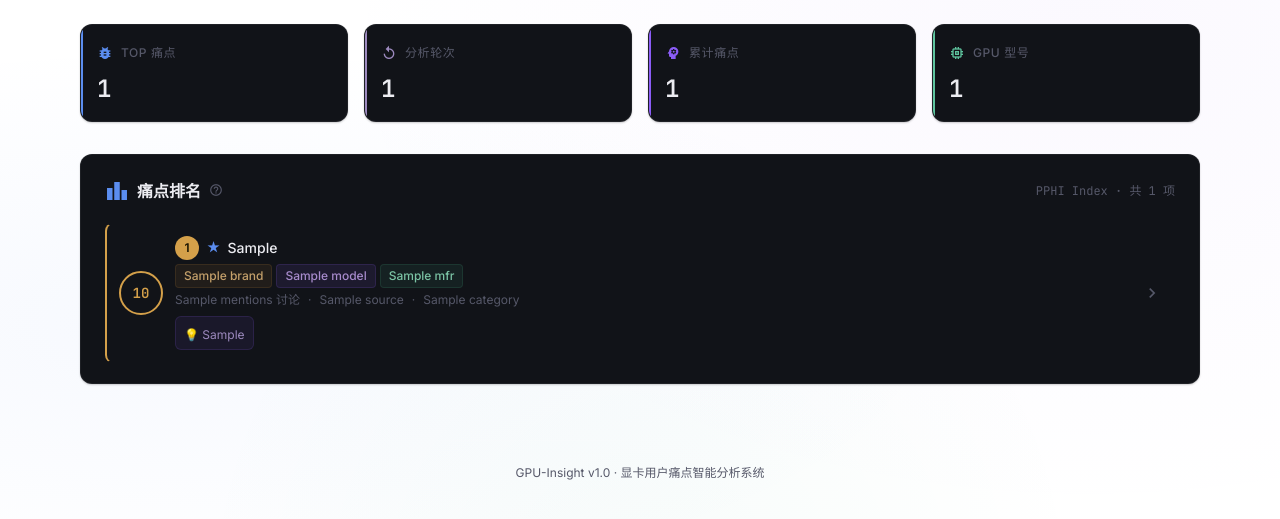
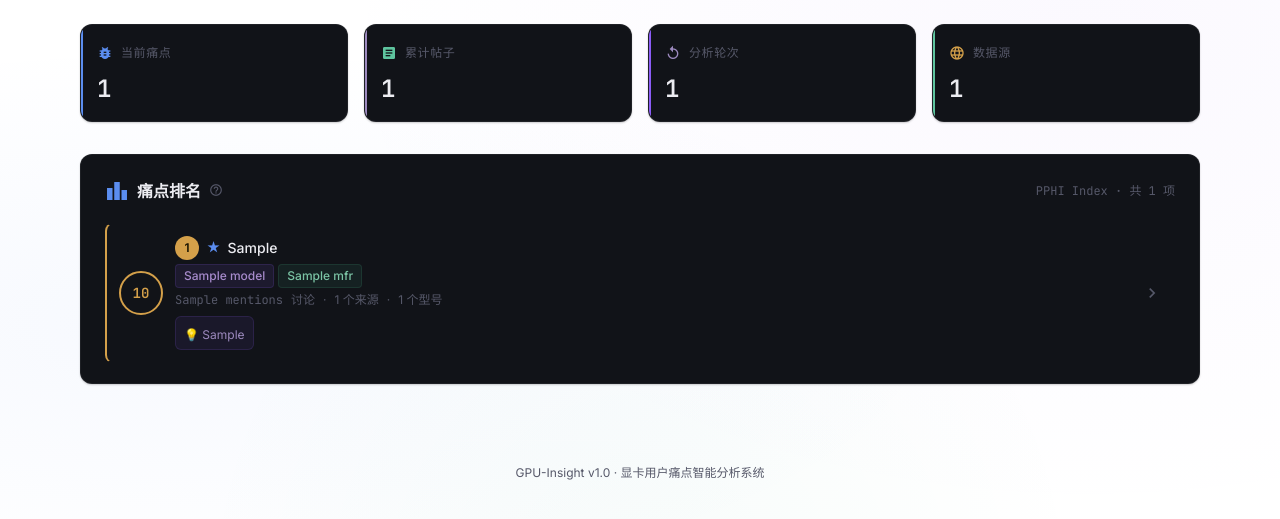
Before and after one commit to JeromeZhou/VibeDev, a FastAPI app: template src/web/templates/index.html in a window 1280 px wide. Shown: the part 77-596 px from the top of the page. Run offline with FastAPI, Linux system fonts and the light colour scheme; the template is opened without the code that fills it: most values are stand-ins (such as "Sample title", 1, 10 or a date in 2020); some libraries are stand-ins or nearby versions.

Commit message:
fix: GPU标签动态累积 + Dashboard增长感展示 + PPHI freshness权重调优
- ranker: 从pphi_history加载累积数据(替代pain_points原始数据)
- ranker: _hist_mentions保留历史mentions数避免重置
- PPHI: freshness 15%->20%, frequency 35%->30% 防老数据霸榜
- Dashboard: 统计卡片改为 当前痛点/累计帖子/分析轮次/数据源
- Dashboard: 新增本轮变化指示器(+N新痛点/+N新型号)
- Dashboard: GPU标签展示从4个扩展到6个+溢出计数
- Dashboard: 关于弹窗更新数据源列表

```diff
--- a/src/web/app.py
+++ b/src/web/app.py
@@ -93,10 +93,53 @@ def _get_cumulative_stats() -> dict:
         total_posts = conn.execute("SELECT COUNT(*) as c FROM posts").fetchone()["c"]
         total_runs = conn.execute("SELECT COUNT(DISTINCT run_date) as c FROM pphi_history").fetchone()["c"]
         total_pains = conn.execute("SELECT COUNT(DISTINCT pain_point) as c FROM pphi_history").fetchone()["c"]
+        total_sources = conn.execute("SELECT COUNT(DISTINCT source) as c FROM posts").fetchone()["c"]
         conn.close()
-        return {"total_posts": total_posts, "total_runs": total_runs, "total_pains": total_pains}
+        return {"total_posts": total_posts, "total_runs": total_runs, "total_pains": total_pains, "total_sources": total_sources}
     except Exception:
-        return {"total_posts": 0, "total_runs": 0, "total_pains": 0}
+        return {"total_posts": 0, "total_runs": 0, "total_pains": 0, "total_sources": 0}
+
+
+def _get_run_delta() -> dict:
+    """对比最新两轮 pphi_history，计算新增痛点数和新增 GPU 型号数"""
+    try:
+        from src.utils.db import get_db
+        conn = get_db()
+        dates = conn.execute(
+            "SELECT DISTINCT run_date FROM pphi_history ORDER BY run_date DESC LIMIT 2"
+        ).fetchall()
+        if len(dates) < 2:
+            conn.close()
+            return {"new_pains": 0, "new_models": 0, "prev_date": ""}
+
+        curr_date, prev_date = dates[0]["run_date"], dates[1]["run_date"]
+
+        # Current run pain points and models
+        curr_rows = conn.execute(
+            "SELECT pain_point, gpu_tags FROM pphi_history WHERE run_date = ?", (curr_date,)
+        ).fetchall()
+        prev_rows = conn.execute(
+            "SELECT pain_point, gpu_tags FROM pphi_history WHERE run_date = ?", (prev_date,)
+        ).fetchall()
+        conn.close()
+
+        curr_pains = set(r["pain_point"] for r in curr_rows)
+        prev_pains = set(r["pain_point"] for r in prev_rows)
+        new_pains = len(curr_pains - prev_pains)
+
+        curr_models = set()
+        for r in curr_rows:
+            tags = json.loads(r["gpu_tags"]) if r["gpu_tags"] else {}
+            curr_models.update(tags.get("models", []))
+        prev_models = set()
+        for r in prev_rows:
+            tags = json.loads(r["gpu_tags"]) if r["gpu_tags"] else {}
+            prev_models.update(tags.get("models", []))
+        new_models = len(curr_models - prev_models)
+
+        return {"new_pains": new_pains, "new_models": new_models, "prev_date": prev_date}
+    except Exception:
+        return {"new_pains": 0, "new_models": 0, "prev_date": ""}
 
 
 @app.get("/")
@@ -104,12 +147,17 @@ async def dashboard(request: Request):
     """痛点仪表盘"""
     data = _load_rankings()
     stats = _get_cumulative_stats()
+
+    # 计算本轮新增统计（对比最新两轮 pphi_history）
+    delta = _get_run_delta()
+
     return templates.TemplateResponse("index.html", {
         "request": request,
         "data": data,
         "rankings": data.get("rankings", []),
         "updated_at": data.get("timestamp", "尚未运行"),
         "stats": stats,
+        "delta": delta,
     })
 
 
--- a/src/web/templates/index.html
+++ b/src/web/templates/index.html
@@ -251,40 +251,45 @@
             <div class="card stat-card stat-1 p-4 animate-in delay-1">
                 <div class="flex items-center gap-2 mb-2">
                     <span class="material-icons text-base" style="color: var(--accent-blue);">bug_report</span>
-                    <p class="text-xs font-medium uppercase tracking-wider" style="color: var(--text-tertiary);">Top 痛点</p>
+                    <p class="text-xs font-medium uppercase tracking-wider" style="color: var(--text-tertiary);">当前痛点</p>
                 </div>
                 <p class="text-2xl font-semibold mono" style="color: var(--text-primary);">{{ data.total_pain_points }}</p>
             </div>
             <div class="card stat-card stat-2 p-4 animate-in delay-2">
+                <div class="flex items-center gap-2 mb-2">
+                    <span class="material-icons text-base" style="color: var(--accent-green);">article</span>
+                    <p class="text-xs font-medium uppercase tracking-wider" style="color: var(--text-tertiary);">累计帖子</p>
+                </div>
+                <p class="text-2xl font-semibold mono" style="color: var(--text-primary);">{{ stats.total_posts }}</p>
+            </div>
+            <div class="card stat-card stat-3 p-4 animate-in delay-3">
                 <div class="flex items-center gap-2 mb-2">
                     <span class="material-icons text-base" style="color: var(--accent-purple);">replay</span>
                     <p class="text-xs font-medium uppercase tracking-wider" style="color: var(--text-tertiary);">分析轮次</p>
                 </div>
                 <p class="text-2xl font-semibold mono" style="color: var(--text-primary);">{{ stats.total_runs }}</p>
             </div>
-            <div class="card stat-card stat-3 p-4 animate-in delay-3">
-                <div class="flex items-center gap-2 mb-2">
-                    <span class="material-icons text-base" style="color: #8b5cf6;">psychology</span>
-                    <p class="text-xs font-medium uppercase tracking-wider" style="color: var(--text-tertiary);">累计痛点</p>
-                </div>
-                <p class="text-2xl font-semibold mono" style="color: var(--text-primary);">{{ stats.total_pains }}</p>
-            </div>
             <div class="card stat-card stat-4 p-4 animate-in delay-4">
                 <div class="flex items-center gap-2 mb-2">
-                    <span class="material-icons text-base" style="color: var(--accent-green);">memory</span>
-                    <p class="text-xs font-medium uppercase tracking-wider" style="color: var(--text-tertiary);">GPU 型号</p>
+                    <span class="material-icons text-base" style="color: var(--accent-amber);">language</span>
+                    <p class="text-xs font-medium uppercase tracking-wider" style="color: var(--text-tertiary);">数据源</p>
                 </div>
-                <p class="text-2xl font-semibold mono" style="color: var(--text-primary);">
-                    {% set ns2 = namespace(models=[]) %}
-                    {% for r in rankings %}
-                        {% for m in r.get('gpu_tags', {}).get('models', []) %}
-                            {% if m not in ns2.models %}{% set ns2.models = ns2.models + [m] %}{% endif %}
-                        {% endfor %}
-                    {% endfor %}
-                    {{ ns2.models | length }}
-                </p>
+                <p class="text-2xl font-semibold mono" style="color: var(--text-primary);">{{ stats.total_sources }}</p>
             </div>
         </div>
+
+        {% if delta.new_pains > 0 or delta.new_models > 0 %}
+        <div class="flex items-center gap-3 mb-6 px-1 text-xs" style="color: var(--text-tertiary);">
+            <span class="material-icons" style="font-size: 14px; color: var(--accent-green);">trending_up</span>
+            <span>本轮变化：</span>
+            {% if delta.new_pains > 0 %}
+            <span style="color: var(--accent-green);">+{{ delta.new_pains }} 新痛点</span>
+            {% endif %}
+            {% if delta.new_models > 0 %}
+            <span style="color: var(--accent-blue);">+{{ delta.new_models }} 新型号</span>
+            {% endif %}
+        </div>
+        {% endif %}
 
         <!-- Top 痛点排名 -->
         <div class="card p-6">
@@ -334,28 +339,29 @@
                                 <h3 class="font-medium text-sm truncate" style="color: var(--text-primary);">{{ r.pain_point }}</h3>
                             </div>
 
-                            <!-- Tags -->
+                            <!-- Tags: show more models to reflect accumulation -->
                             <div class="flex flex-wrap gap-1 mb-1">
-                                {% for b in r.get('gpu_tags', {}).get('brands', [])[:2] %}
-                                <span class="brand-tag">{{ b }}</span>
-                                {% endfor %}
-                                {% for m in r.get('gpu_tags', {}).get('models', [])[:4] %}
+                                {% set all_models = r.get('gpu_tags', {}).get('models', []) %}
+                                {% for m in all_models[:6] %}
                                 <span class="gpu-tag">{{ m }}</span>
                                 {% endfor %}
+                                {% if all_models | length > 6 %}
+                                <span class="gpu-tag" style="opacity: 0.6;">+{{ all_models | length - 6 }}</span>
+                                {% endif %}
                                 {% for mfr in r.get('gpu_tags', {}).get('manufacturers', [])[:3] %}
                                 <span class="mfr-tag">{{ mfr }}</span>
                                 {% endfor %}
                             </div>
 
                             <div class="flex items-center gap-2 text-xs" style="color: var(--text-tertiary);">
-                                <span>{{ r.get('mentions', 0) }} 讨论</span>
+                                <span class="mono">{{ r.get('mentions', 0) }}</span> 讨论
                                 <span>·</span>
-                                <span>{{ r.get('sources', []) | join(' / ') }}</span>
+                                <span>{{ r.get('sources', []) | length }} 个来源</span>
+                                <span>·</span>
+                                <span>{{ all_models | length }} 个型号</span>
+                                {% if r.get('category') %}
                                 <span>·</span>
                                 <span>{{ r.get('category', '') }}</span>
-                                {% if r.get('affected_users') %}
-                                <span>·</span>
-                                <span>{{ r.get('affected_users', '') }}</span>
                                 {% endif %}
                             </div>
 
@@ -415,7 +421,7 @@
                     <p class="text-xs mt-1" style="color: var(--text-tertiary);">综合讨论量、情感强度、传播范围等维度加权计算</p>
                 </div>
                 <div class="flex flex-wrap gap-2 text-xs">
-                    <span class="px-2 py-1 rounded" style="background: var(--bg-elevated); color: var(--text-tertiary); border: 1px solid var(--border-subtle);">数据源: Reddit / NGA / 贴吧</span>
+                    <span class="px-2 py-1 rounded" style="background: var(--bg-elevated); color: var(--text-tertiary); border: 1px solid var(--border-subtle);">Reddit / NGA / Bilibili / V2EX / TechPowerUp / MyDrivers</span>
                     <span class="px-2 py-1 rounded" style="background: var(--bg-elevated); color: var(--text-tertiary); border: 1px solid var(--border-subtle);">AI: SiliconFlow GLM</span>
                     <span class="px-2 py-1 rounded" style="background: var(--bg-elevated); color: var(--text-tertiary); border: 1px solid var(--border-subtle);">更新: 每 4 小时</span>
                 </div>
```
Also changed, not shown: src/rankers/__init__.py (+4 -3 lines).
